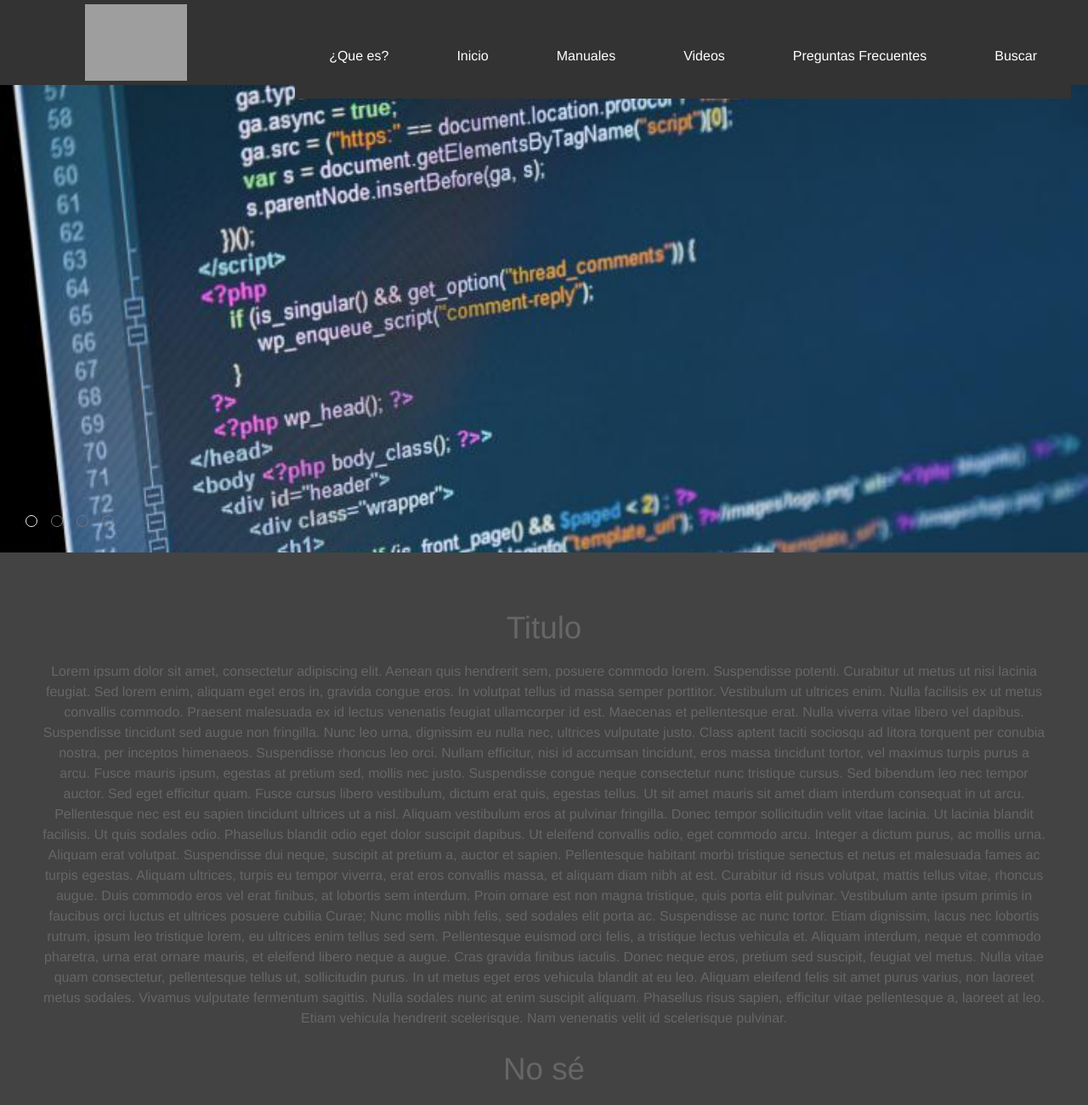
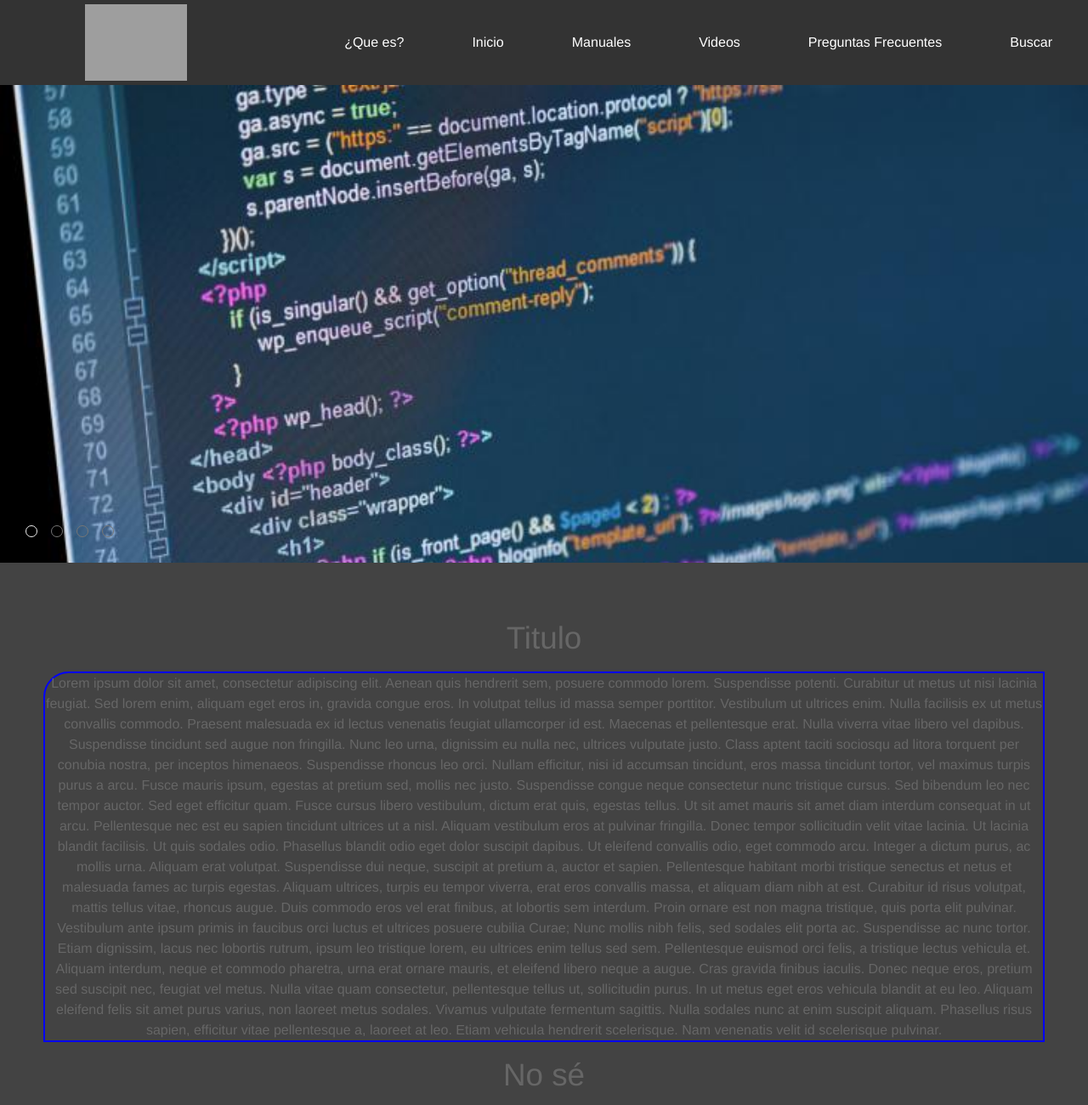
Before and after one commit to JCGM/Sitio_Web, a plain HTML site: page sitio/index.html in a window 1280 px wide. Shown: the top 1300 px of the page at 85% size. Drawn offline with Linux system fonts and the light colour scheme; grey boxes are pictures that could not be loaded.

Commit message:
actualizacion

```diff
--- a/sitio/css/style.css
+++ b/sitio/css/style.css
@@ -21,7 +21,9 @@ h1 {
 }
 
 p {
-	margin: 0 0 1.5em 0;
+	margin: 1px;
+   border: blue 2px solid;
+   border-top-left-radius: 30px 30px;
 }
 
 img {
@@ -101,6 +103,10 @@ nav ul {
 nav ul li {
 			display: inline-block;
 			line-height: 80px;
+			position: relative;
+		    top: -16px;
+		    left: 18px;
+		    margin:auto;
 		}
 
 
@@ -129,6 +135,7 @@ ul, ol {
 				display:none;
 				position:absolute;
 				min-width:100px;
+
 			}
 
 .nav li:hover > ul {
@@ -146,7 +153,7 @@ ul, ol {
 	margin:auto;
 /*	width:100%;*/
 	max-width:auto;
-	max-height:550px;
+	max-height:562px;
 	overflow:hidden;
 	margin-top: 20px;
 }
@@ -248,6 +255,12 @@ ul, ol {
 .contenido{
 	text-align: center;
 	padding:50px;
-	 float: left;
-	  margin-bottom: 100px;
+	border: 2px;
 	}
+
+#pdf{
+	height: 100%;
+    position: fixed;
+    width: 500%;
+    z-index: 1;
+}
--- a/sitio/index.html
+++ b/sitio/index.html
@@ -21,7 +21,7 @@
 				<li><a >Manuales</a>
                  <ul>
                  	<li><a >GIT y GITHUB</a></li>
-                 	<li><a >HTML5</a></li>
+                 	<li><a href="#html">HTML5</a></li>
                  	<li><a >CSS3</a></li>
                  	<li><a >Submenu1</a></li>
                   </ul>
@@ -70,7 +70,7 @@
 
         Aliquam erat volutpat. Suspendisse dui neque, suscipit at pretium a, auctor et sapien. Pellentesque habitant morbi tristique senectus et netus et malesuada fames ac turpis egestas. Aliquam ultrices, turpis eu tempor viverra, erat eros convallis massa, et aliquam diam nibh at est. Curabitur id risus volutpat, mattis tellus vitae, rhoncus augue. Duis commodo eros vel erat finibus, at lobortis sem interdum. Proin ornare est non magna tristique, quis porta elit pulvinar. Vestibulum ante ipsum primis in faucibus orci luctus et ultrices posuere cubilia Curae; Nunc mollis nibh felis, sed sodales elit porta ac. Suspendisse ac nunc tortor. Etiam dignissim, lacus nec lobortis rutrum, ipsum leo tristique lorem, eu ultrices enim tellus sed sem. Pellentesque euismod orci felis, a tristique lectus vehicula et. Aliquam interdum, neque et commodo pharetra, urna erat ornare mauris, et eleifend libero neque a augue. Cras gravida finibus iaculis.
 
-        Donec neque eros, pretium sed suscipit, feugiat vel metus. Nulla vitae quam consectetur, pellentesque tellus ut, sollicitudin purus. In ut metus eget eros vehicula blandit at eu leo. Aliquam eleifend felis sit amet purus varius, non laoreet metus sodales. Vivamus vulputate fermentum sagittis. Nulla sodales nunc at enim suscipit aliquam. Phasellus risus sapien, efficitur vitae pellentesque a, laoreet at leo. Etiam vehicula hendrerit scelerisque. Nam venenatis velit id scelerisque pulvinar.</p>
+        Donec neque eros, pretium sed suscipit nec, feugiat vel metus. Nulla vitae quam consectetur, pellentesque tellus ut, sollicitudin purus. In ut metus eget eros vehicula blandit at eu leo. Aliquam eleifend felis sit amet purus varius, non laoreet metus sodales. Vivamus vulputate fermentum sagittis. Nulla sodales nunc at enim suscipit aliquam. Phasellus risus sapien, efficitur vitae pellentesque a, laoreet at leo. Etiam vehicula hendrerit scelerisque. Nam venenatis velit id scelerisque pulvinar.</p>
       </section>
 
       <section id="no-se">
@@ -88,5 +88,8 @@
         </p>
       </section>
     </div>
+    <div class="contenido" id="html">
+      <p><iframe class="pdf" src="https://maper08.github.io/ovi2-unad/guia1.pdf" type="application/x-google-chrome-pdf" style="width:1200px; height:1200px;" frameborder="0"></iframe></p>
+    </div>
   </body>
 </html>
```
